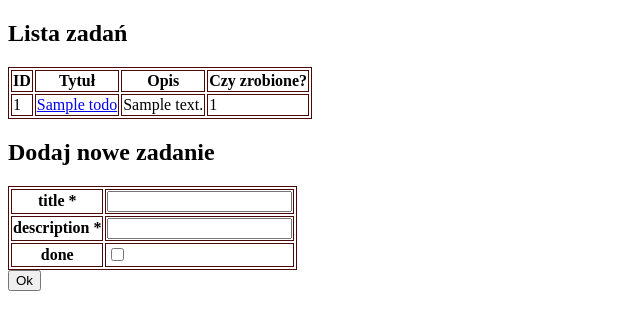
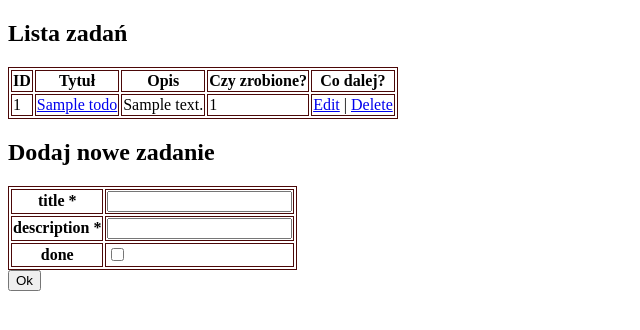
Before and after one commit to MegLip/SQLite_TODO, a Flask app: page /todos/ in a window 1280 px wide. Shown: the top 330 px of the page, without its empty margins (0-640 px from the left). Run offline with Flask 2, Linux system fonts and the light colour scheme; tables that the repository leaves empty hold one stand-in row (values such as "Sample post").

Commit message:
Add todo[4] - line 18, 26

```diff
--- a/templates/todos.html
+++ b/templates/todos.html
@@ -9,13 +9,13 @@
 </head>
 
 <h2>Lista zadań</h2>
-
 <table>
     <thead>
     <th>ID</th>
     <th>Tytuł</th>
     <th>Opis</th>
     <th>Czy zrobione?</th>
+    <th>Co dalej?</th>
     </thead>
 {% for todo in todos %}
     <tr>
@@ -23,6 +23,7 @@
         <td><a href="/todos/{{ todo[0] }}">{{ todo[1] }}</a></td>
         <td>{{ todo[2] }}</td>
         <td>{{ todo[3] }}</td>
+        <td><a href="{{ todo[0] }}/update/">Edit</a> | <a href="{{ todo[0] }}/delete/">Delete</a></td>
     </tr>
 {% endfor %}
 </table>
```
